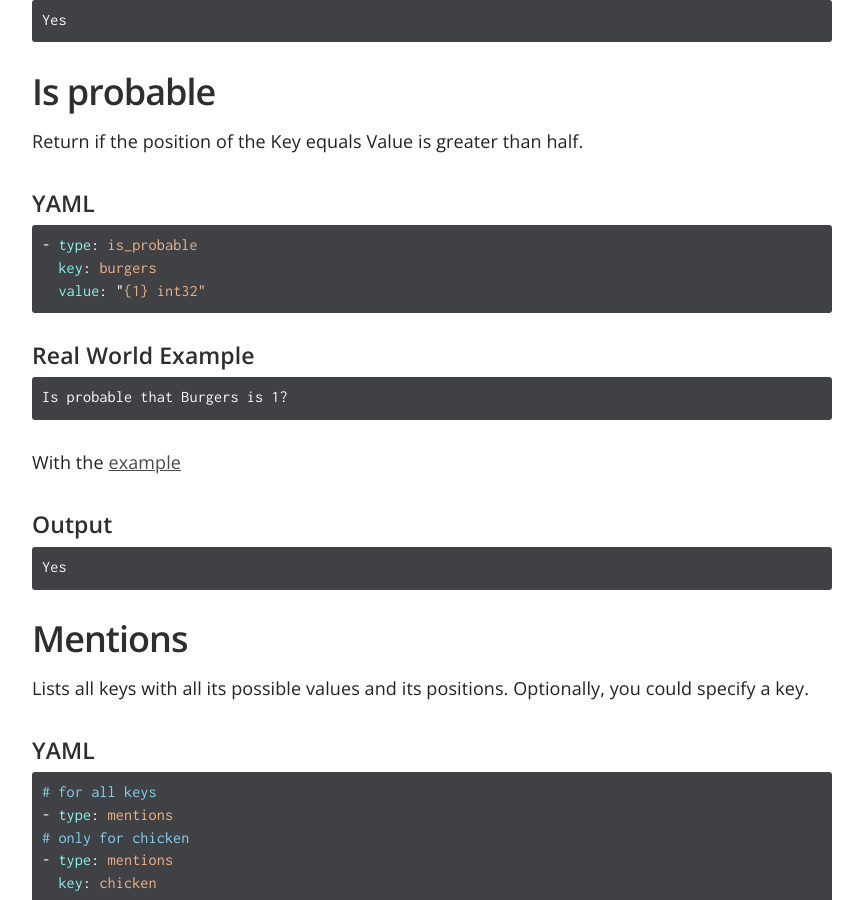
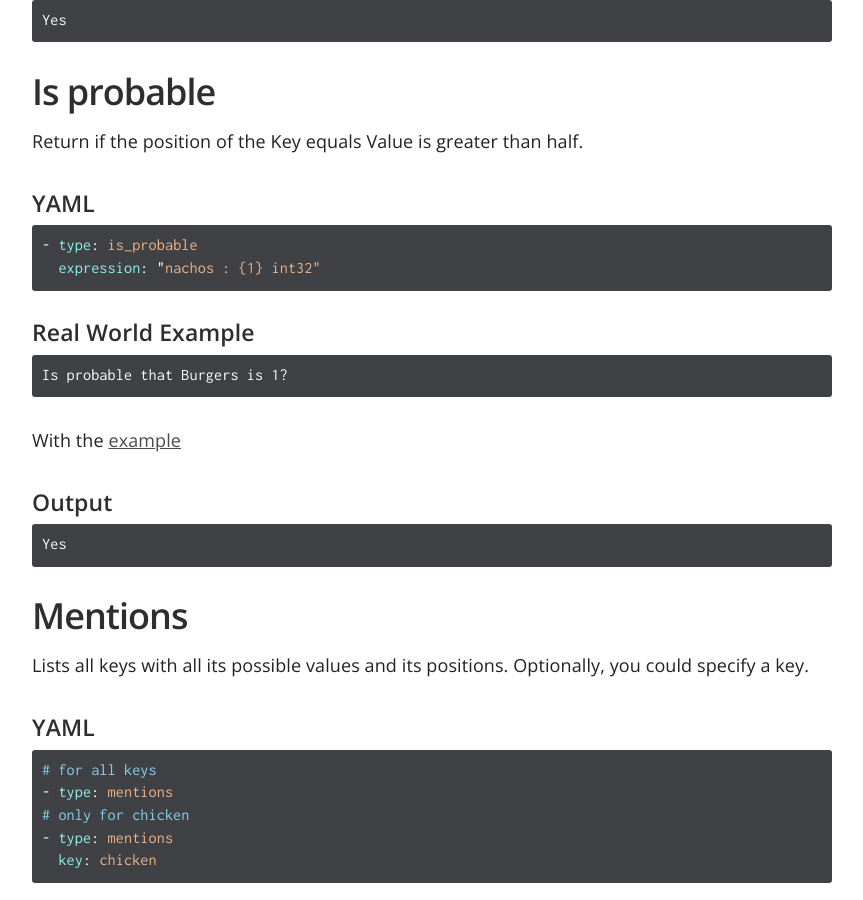
Before and after one commit to SingularitiesCR/aleph-docs, a Jekyll site: the page built from _docs/information-sets/survey-operations.md, in a window 1280 px wide and 900 px high, scrolled down 6436 px. Shown: the whole window, without its empty margins (358-1221 px from the left). Built offline with Jekyll 4.4.1, drawn with Linux system fonts in a browser that asks for light colours.

Commit message:
updating docs around is probable operation

````diff
--- a/_docs/information-sets/survey-operations.md
+++ b/_docs/information-sets/survey-operations.md
@@ -186,8 +186,7 @@ Return if the position of the Key equals Value is greater than half.
 #### YAML
 ```yaml
 - type: is_probable
-  key: burgers
-  value: "{1} int32"
+  expression: "nachos : {1} int32"
 ```
 
 #### Real World Example
````
